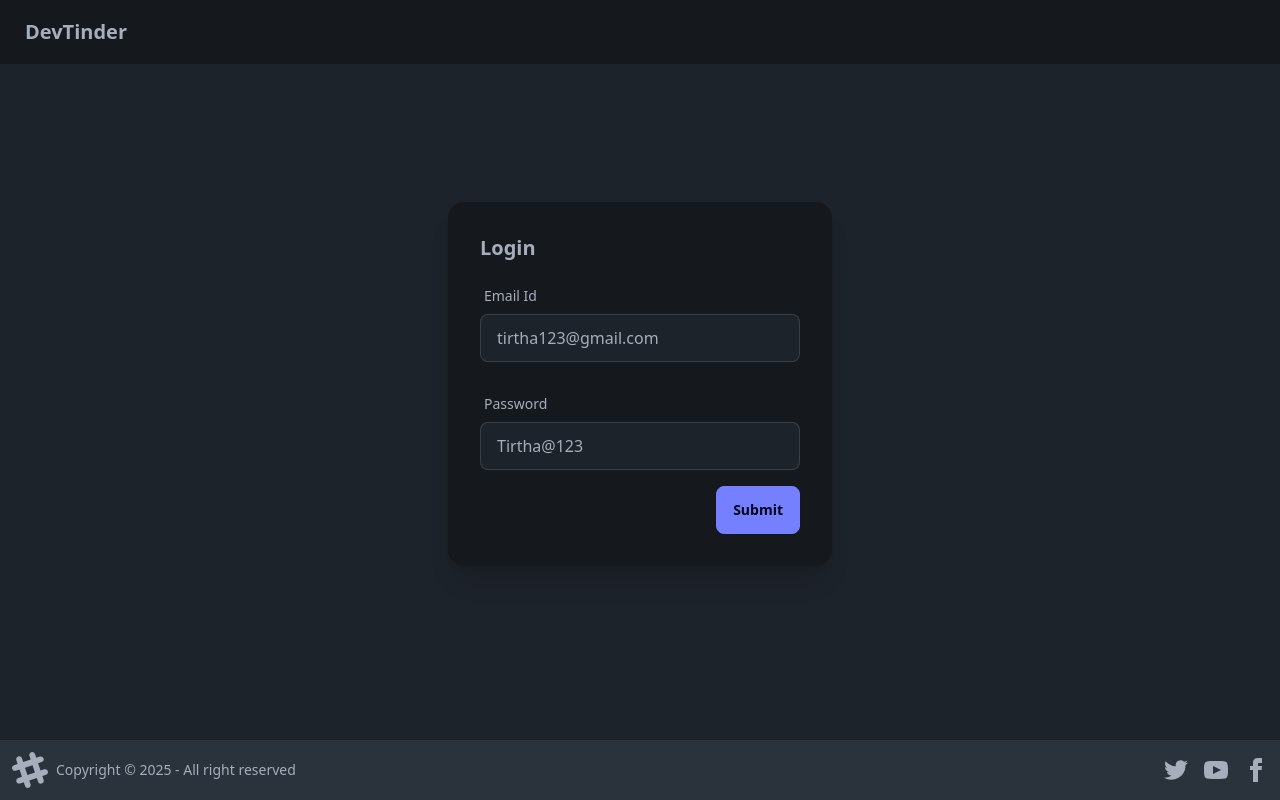
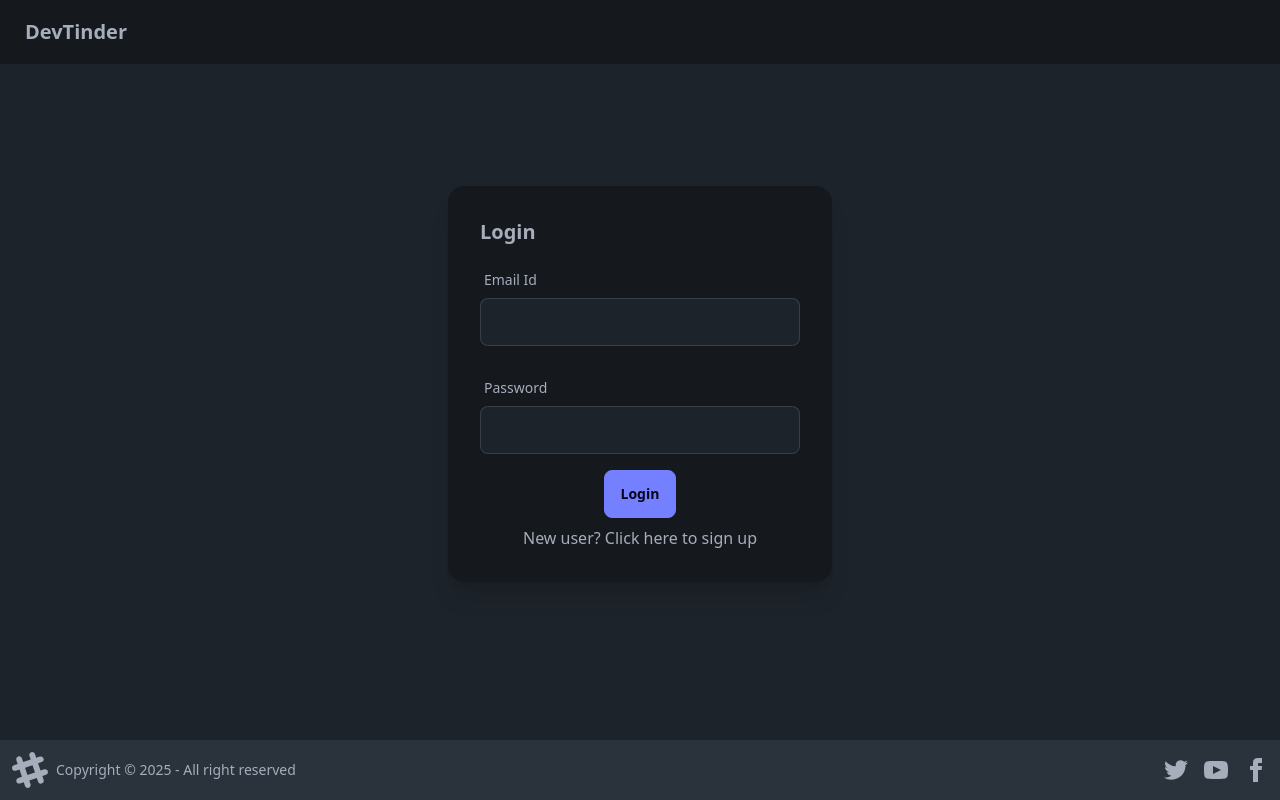
Before and after one commit to tirtha-das/Dev_Tinder_Web-, a React (Vite) app: page /login in a window 1280 px wide. Built offline with nearby package versions, Linux system fonts and the light colour scheme; no server answers.

Commit message:
feat:send connection request , sign up

```diff
--- a/src/components/EditProfile.jsx
+++ b/src/components/EditProfile.jsx
@@ -46,6 +46,7 @@ const EditProfile = ({user})=>{
            setShowToast(1);
            setTimeout(()=>{
               setShowToast(0);
+              navigate("/");
            },2000)
     }
     catch(err){
--- a/src/components/Login.jsx
+++ b/src/components/Login.jsx
@@ -8,8 +8,13 @@ import {addUser} from "../utlis/userSlice"
 
 
 const Login =()=>{
-  const [emailId,setEmailId] = useState("tirtha123@gmail.com");
-  const [password,setPassword] = useState("Tirtha@123");
+  const [emailId,setEmailId] = useState("");
+  const [password,setPassword] = useState("");
+  const [firstName,setFirstName] = useState("");
+  const [lastName,setLastName] = useState("");
+  const [isLoginForm,setIsLoginForm] = useState(true);
+  const [showError,setShowError] = useState(false);
+  const [error,setError] = useState("");
   const dispatch = useDispatch();
   const navigate = useNavigate();
 
@@ -20,24 +25,63 @@ const Login =()=>{
             password:password
           },{withCredentials:true});
 
-         // console.log(userData);
+         dispatch(addUser(userData.data));
+         setError("");
+         setShowError(false);
+          navigate("/");
+      }catch(err){
+        //console.log(err);
 
+         setError("ERROR : "+err.response.data);
+         setShowError(true);
+       }
+   }
 
-          dispatch(addUser(userData.data));
-          navigate("/");
+   const handleSignUp = async()=>{
+     try{
+      const user = await axios.post(BASE_LINK+"/signup",
+        {
+          fname:firstName,
+          lname:lastName,
+          email:emailId,
+          password:password
+        },
+        {withCredentials:true})
 
+        dispatch(addUser(user.data));
+        setError("");
+         setShowError(false);
+        navigate("/profile");
 
-       }catch(err){
-         console.log("ERROR :"+err.message);
+     }catch(err){
+      //console.log(err);
 
-       }
+      setError("ERROR : "+err.response.data);
+      setShowError(true);
+     }
    }
 
     return(
         <div className="h-[80vh] flex justify-center items-center">
            <div className="card bg-base-300 w-96 shadow-xl">
             <div className="card-body">
-              <h2 className="card-title">Login</h2>
+              <h2 className="card-title">{isLoginForm?"Login":"Sign Up"}</h2>
+              {!isLoginForm && <><label className="form-control w-full max-w-xs my-2">
+               <div className="label">
+                 <span className="label-text">First Name</span>
+               </div>
+               <input type="text" className="input input-bordered w-full max-w-xs"  value={firstName} onChange={(event)=>{
+                setFirstName(event.target.value)
+               }}/>
+             </label>
+             <label className="form-control w-full max-w-xs my-2">
+               <div className="label">
+                 <span className="label-text">Last Name</span>
+               </div>
+               <input type="text" className="input input-bordered w-full max-w-xs"  value={lastName} onChange={(event)=>{
+                setLastName(event.target.value)
+               }}/>
+             </label></>}
               <label className="form-control w-full max-w-xs my-2">
                <div className="label">
                  <span className="label-text">Email Id</span>
@@ -54,10 +98,22 @@ const Login =()=>{
                 setPassword(event.target.value)
                }}/>
              </label>
-              <div className="card-actions justify-end">
-      <          button className="btn btn-primary" onClick={handleUserLogin}>Submit</button>
+             {showError && <p className="text-red-600 text-left text-lg">{error}</p>}
+              <div className="card-actions justify-center">
+                 <button className="btn btn-primary" onClick={()=>{
+                    return (isLoginForm)?handleUserLogin():handleSignUp();
+                 }}>{isLoginForm?"Login":"Sign Up"}</button>
               </div>
+              <p className="text-center cursor-pointer"
+               onClick={()=>{
+                setIsLoginForm(!isLoginForm);
+                setShowError(false);
+                setError("");
+               }}>
+              {isLoginForm?"New user? Click here to sign up":"Existing user? click here to login"}
+            </p>
             </div>
+
           </div>
         </div>
     )
--- a/src/components/Navbar.jsx
+++ b/src/components/Navbar.jsx
@@ -20,7 +20,7 @@ const Navbar = ()=>{
 
       try{
        const data = await axios.post(BASE_LINK+"/logout",{},{withCredentials:true});
-       console.log(data);
+
        dispatch(removeUser());
        navigate("/login");
 
--- a/src/components/Usercard.jsx
+++ b/src/components/Usercard.jsx
@@ -1,7 +1,31 @@
+import { useNavigate } from "react-router-dom";
+import { BASE_LINK } from "../utlis/constant";
+import axios from "axios";
+import { removeUserFromFeed } from "../utlis/feedSlice";
+import { useDispatch } from "react-redux";
+
+
+
 const Usercard = ({userData})=>{
- // console.log(userData);
+   const navigate = useNavigate();
+   const dispatch = useDispatch();
 
-  const {fname,lname,photoURL,age,gender,about} = userData;
+  const sendRequest = async(status,id)=>{
+    try{
+      await axios.post(BASE_LINK+"/request/send/"+status+"/"+id,
+        {},
+        {withCredentials:true}
+      )
+      dispatch(removeUserFromFeed(id));
+
+    }catch(err){
+      console.log(err);
+      navigate("/error");
+
+    }
+  }
+
+  const {_id,fname,lname,photoURL,age,gender,about} = userData;
   const hideButton = (userData?.hideButton || 0)
  // console.log(fname);
 
@@ -18,8 +42,14 @@ const Usercard = ({userData})=>{
              {age && gender && <p className="capitalize">{age} , {gender}</p>}
              <p>{about}</p>
              {!hideButton && <div className="card-actions justify-center">
-             <button className="btn btn-primary text-lg">Ignore</button>
-               <button className="btn btn-secondary text-lg">Invite</button>
+             <button className="btn btn-primary text-lg"
+              onClick={()=>{
+                sendRequest("ignored",_id);
+              }}>Ignore</button>
+               <button className="btn btn-secondary text-lg"
+                onClick={()=>{
+                  sendRequest("interested",_id);
+                }}>Invite</button>
              </div>}
            </div>
          </div>
--- a/src/utlis/feedSlice.js
+++ b/src/utlis/feedSlice.js
@@ -9,10 +9,17 @@ const feedSlice = createSlice({
         },
         removeFeed:(state,action)=>{
             return null;
+        },
+        removeUserFromFeed:(state,action)=>{
+         const UserLeft = state.filter((user)=>{
+            return (user._id!==action.payload);
+         })
+
+         return UserLeft;
         }
     }
 });
 
-export const{addFeed,removeFeed} = feedSlice.actions;
+export const{addFeed,removeFeed,removeUserFromFeed} = feedSlice.actions;
 
 export default feedSlice.reducer;
```
